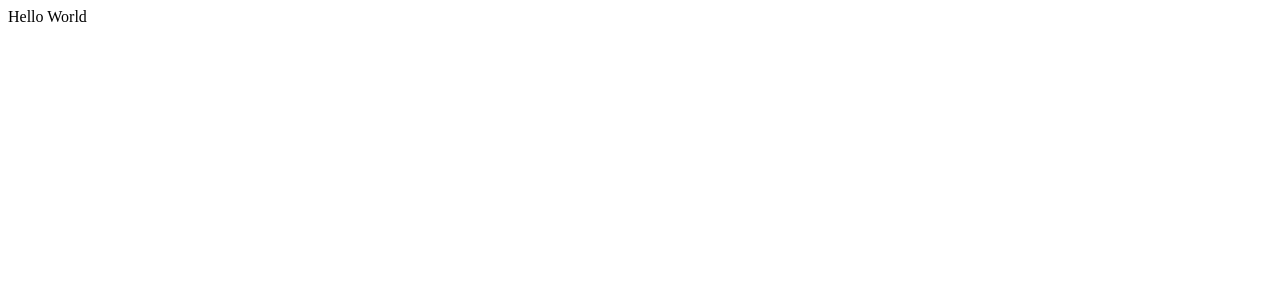
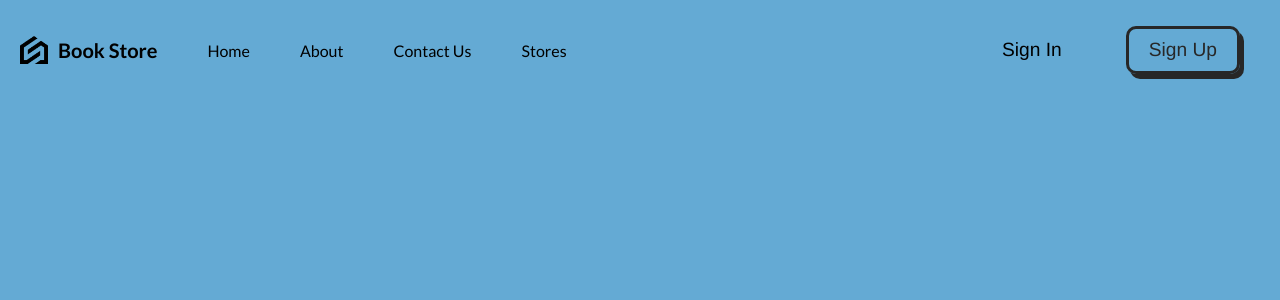
Before and after one commit to Rishi-9949/Web-Dev, a React (Vite) app: page / in a window 1280 px wide. Shown: the top 300 px of the page. Built offline with nearby package versions, Linux system fonts and the light colour scheme.

Commit message:
Draft Navbar
I have now finished working on most of my nav bar, I will still call this a draft because there are some effects that are still incomplete.

```diff
--- a/src/App.jsx
+++ b/src/App.jsx
@@ -1,6 +1,12 @@
+import Navbar from "./components/Navbar/Navbar"
+import "./layout.scss"
+
+
 function App() {
   return (
-    <div>Hello World</div>
+    <div className="layout">
+      <Navbar/>
+    </div>
   )
 }
 
--- /dev/null
+++ b/src/components/Navbar/Navbar.jsx
@@ -0,0 +1,26 @@
+import "./Navbar.scss"
+function Navbar() {
+    return (
+        <nav>
+            <div className="left">
+                <a href="/" className="logo">
+                    <img src="/logo.png" alt="" />
+                    <span>Book Store</span>
+                </a>
+                <a href="/">Home</a>
+                <a href="/">About</a>
+                <a href="/">Contact Us</a>
+                <a href="/">Stores</a>
+            </div>
+            <div className="right">
+                <a href="/">Sign In</a>
+                <div className="btn1">
+                    <a href="/">Sign Up</a>
+                </div>
+            </div>
+        </nav>
+    );
+}
+
+
+export default Navbar;
--- /dev/null
+++ b/src/components/Navbar/Navbar.scss
@@ -0,0 +1,80 @@
+nav{
+    display: flex;
+    justify-content: space-between;
+    align-items: center;
+    height: 100px;
+
+
+
+    .left{
+        flex: 3;
+        display: flex;
+        align-items: center;
+        gap: 50px;
+
+        .logo{
+            font-weight: bold;
+            font-size: 20px;
+            display: flex;
+            gap: 10px;
+            align-items: center;
+
+            img{
+                width: 28px;
+            }
+        }
+    }
+
+    .right {
+        flex: 2;
+        display: flex;
+        align-items: center;
+        justify-content: flex-end;
+        height: 100%;
+    }
+
+    .right a {
+        padding: 12px 24px;
+        margin: 20px;
+        text-decoration: none;
+        font-family: helvetica, sans-serif;
+        font-size: 1.2rem;
+    }
+
+    .btn1 a {
+        display: block;
+        padding: 10px 20px;
+        color: #272727;
+        border: 3px solid #272727;
+        border-radius: 10px;
+        box-shadow: 4px 5px 0px 0px #272727;
+        position: relative;
+        overflow: hidden;
+        margin: 0 20px;
+        transition: color 0.5s ease-in-out, box-shadow 0.5s ease-in-out;
+    }
+
+    .btn1 a::before {
+        content: "";
+        position: absolute;
+        top: 0;
+        left: 0;
+        height: 100%;
+        width: 100%;
+        background-color: #272727;
+        transform-origin: bottom right;
+        transform: translate(100%, 100%) rotate(-90deg);
+        transition: transform 0.5s ease-in-out;
+        z-index: -1;
+    }
+
+    .btn1 a:hover::before {
+        transform: translate(0, 0) rotate(0deg);
+    }
+
+    .btn1 a:hover {
+        color: white;
+        box-shadow: none;
+    }
+
+}
--- a/src/index.scss
+++ b/src/index.scss
@@ -0,0 +1,15 @@
+*{
+    padding: 0;
+    margin: 0;
+    box-sizing: border-box;
+}
+
+a{
+    text-decoration: none;
+    color: inherit;
+}
+
+body{
+    font-family: "Lato", sans-serif;
+    overflow: hidden;
+}
--- /dev/null
+++ b/src/layout.scss
@@ -0,0 +1,24 @@
+@import "./responsive.scss";
+.layout{
+    height: 100vh;
+    max-width: 1366px;
+    margin-left: auto;
+    margin-right: auto;
+    padding-right: 20px;
+    padding-left: 20px;
+
+
+    @include lg{
+        background-color: rgb(100, 170, 212);
+        max-width: 1280px;
+    }
+    @include md{
+        background-color: rgb(255, 0, 0);
+        max-width: 768px;
+    }
+    @include sm{
+        background-color: rgb(255, 0, 225);
+        max-width: 640px;
+    }
+
+}
--- /dev/null
+++ b/src/responsive.scss
@@ -0,0 +1,15 @@
+@mixin sm{
+    @media(max-width:738px) {
+        @content;
+    }
+}
+@mixin md{
+    @media(max-width:1024px) {
+        @content;
+    }
+}
+@mixin lg{
+    @media(max-width:1366px) {
+        @content;
+    }
+}
```
